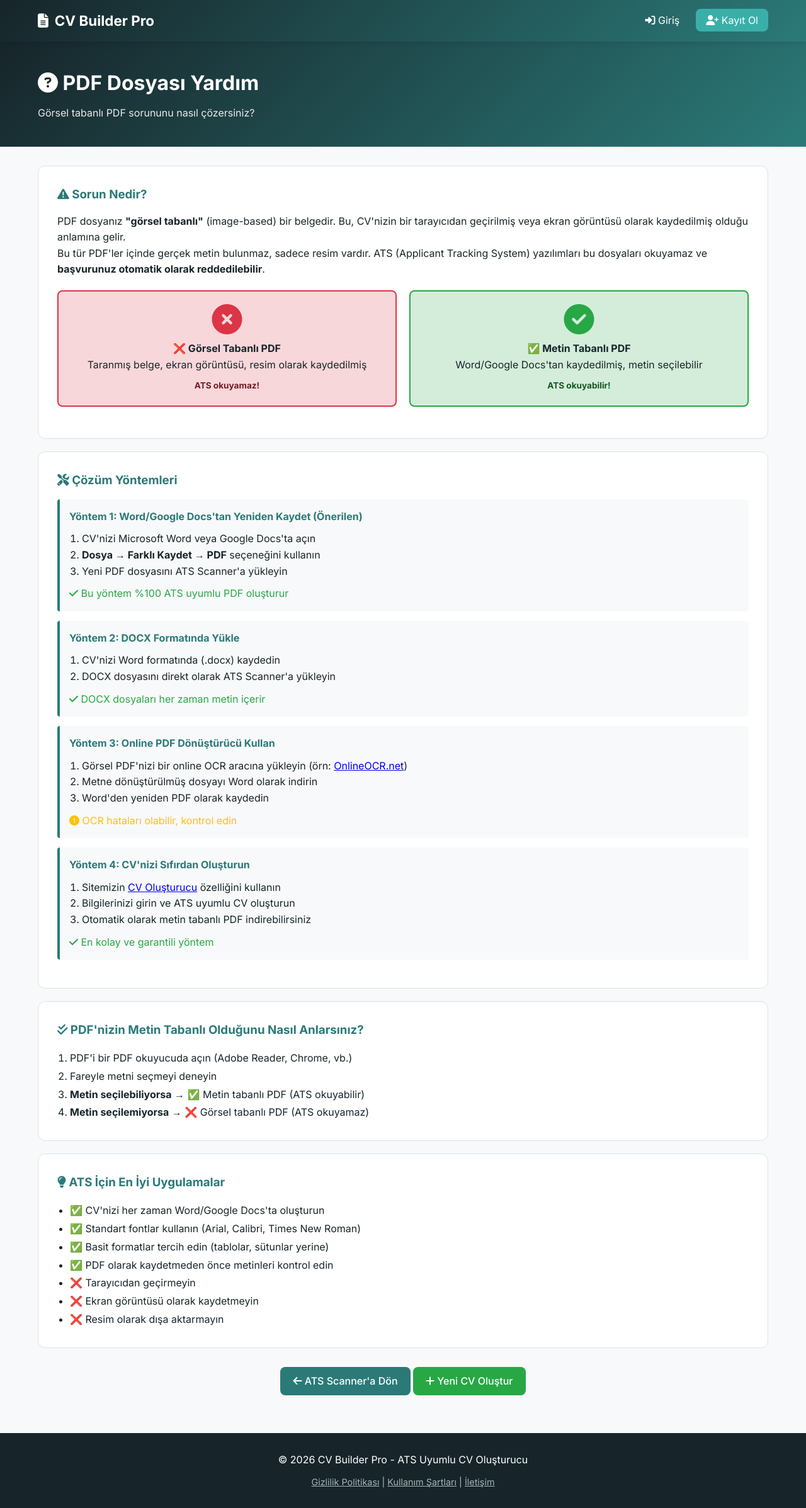
After one commit to dead1yghost/cv-builder, a PHP site: page /pdf-help.php in a window 1280 px wide. The commit adds this page. Shown: the whole page at 63% size. Run offline with PHP 8.4, Linux system fonts and the light colour scheme.

Commit message:
Add image-based PDF detection and comprehensive help page

```diff
--- /dev/null
+++ b/pdf-help.php
@@ -0,0 +1,122 @@
+<?php
+$pageTitle = 'PDF Yardım';
+require_once 'config.php';
+require_once 'header.php';
+?>
+
+<style>
+.help-section{background:#fff;border:1px solid var(--border);border-radius:12px;padding:30px;margin-bottom:20px}
+.help-section h3{color:var(--primary);margin:0 0 15px}
+.step-box{background:#f8f9fa;border-left:4px solid var(--primary);padding:15px;margin:15px 0;border-radius:4px}
+.step-box h4{margin:0 0 10px;color:var(--primary)}
+.comparison{display:grid;grid-template-columns:1fr 1fr;gap:20px;margin:20px 0}
+.comparison-item{padding:20px;border-radius:8px;text-align:center}
+.comparison-item.good{background:#d4edda;border:2px solid #28a745}
+.comparison-item.bad{background:#f8d7da;border:2px solid #dc3545}
+.comparison-item i{font-size:3rem;margin-bottom:10px}
+.comparison-item.good i{color:#28a745}
+.comparison-item.bad i{color:#dc3545}
+</style>
+
+<div class="page-header">
+<div class="container">
+<h1><i class="fas fa-question-circle"></i> PDF Dosyası Yardım</h1>
+<p>Görsel tabanlı PDF sorununu nasıl çözersiniz?</p>
+</div>
+</div>
+
+<div class="container">
+<div class="help-section">
+<h3><i class="fas fa-exclamation-triangle"></i> Sorun Nedir?</h3>
+<p>PDF dosyanız <strong>"görsel tabanlı"</strong> (image-based) bir belgedir. Bu, CV'nizin bir tarayıcıdan geçirilmiş veya ekran görüntüsü olarak kaydedilmiş olduğu anlamına gelir.</p>
+<p>Bu tür PDF'ler içinde gerçek metin bulunmaz, sadece resim vardır. ATS (Applicant Tracking System) yazılımları bu dosyaları okuyamaz ve <strong>başvurunuz otomatik olarak reddedilebilir</strong>.</p>
+
+<div class="comparison">
+<div class="comparison-item bad">
+<i class="fas fa-times-circle"></i>
+<h4>❌ Görsel Tabanlı PDF</h4>
+<p>Taranmış belge, ekran görüntüsü, resim olarak kaydedilmiş</p>
+<p style="margin-top:10px;font-size:.85rem;color:#721c24"><strong>ATS okuyamaz!</strong></p>
+</div>
+<div class="comparison-item good">
+<i class="fas fa-check-circle"></i>
+<h4>✅ Metin Tabanlı PDF</h4>
+<p>Word/Google Docs'tan kaydedilmiş, metin seçilebilir</p>
+<p style="margin-top:10px;font-size:.85rem;color:#155724"><strong>ATS okuyabilir!</strong></p>
+</div>
+</div>
+</div>
+
+<div class="help-section">
+<h3><i class="fas fa-tools"></i> Çözüm Yöntemleri</h3>
+
+<div class="step-box">
+<h4>Yöntem 1: Word/Google Docs'tan Yeniden Kaydet (Önerilen)</h4>
+<ol style="margin:10px 0 0;padding-left:20px">
+<li>CV'nizi Microsoft Word veya Google Docs'ta açın</li>
+<li><strong>Dosya → Farklı Kaydet → PDF</strong> seçeneğini kullanın</li>
+<li>Yeni PDF dosyasını ATS Scanner'a yükleyin</li>
+</ol>
+<p style="margin:10px 0 0;color:var(--success)"><i class="fas fa-check"></i> Bu yöntem %100 ATS uyumlu PDF oluşturur</p>
+</div>
+
+<div class="step-box">
+<h4>Yöntem 2: DOCX Formatında Yükle</h4>
+<ol style="margin:10px 0 0;padding-left:20px">
+<li>CV'nizi Word formatında (.docx) kaydedin</li>
+<li>DOCX dosyasını direkt olarak ATS Scanner'a yükleyin</li>
+</ol>
+<p style="margin:10px 0 0;color:var(--success)"><i class="fas fa-check"></i> DOCX dosyaları her zaman metin içerir</p>
+</div>
+
+<div class="step-box">
+<h4>Yöntem 3: Online PDF Dönüştürücü Kullan</h4>
+<ol style="margin:10px 0 0;padding-left:20px">
+<li>Görsel PDF'nizi bir online OCR aracına yükleyin (örn: <a href="https://www.onlineocr.net/" target="_blank">OnlineOCR.net</a>)</li>
+<li>Metne dönüştürülmüş dosyayı Word olarak indirin</li>
+<li>Word'den yeniden PDF olarak kaydedin</li>
+</ol>
+<p style="margin:10px 0 0;color:var(--warning)"><i class="fas fa-exclamation-circle"></i> OCR hataları olabilir, kontrol edin</p>
+</div>
+
+<div class="step-box">
+<h4>Yöntem 4: CV'nizi Sıfırdan Oluşturun</h4>
+<ol style="margin:10px 0 0;padding-left:20px">
+<li>Sitemizin <a href="cv-create.php">CV Oluşturucu</a> özelliğini kullanın</li>
+<li>Bilgilerinizi girin ve ATS uyumlu CV oluşturun</li>
+<li>Otomatik olarak metin tabanlı PDF indirebilirsiniz</li>
+</ol>
+<p style="margin:10px 0 0;color:var(--success)"><i class="fas fa-check"></i> En kolay ve garantili yöntem</p>
+</div>
+</div>
+
+<div class="help-section">
+<h3><i class="fas fa-check-double"></i> PDF'nizin Metin Tabanlı Olduğunu Nasıl Anlarsınız?</h3>
+<ol style="margin:10px 0 0;padding-left:20px;line-height:1.8">
+<li>PDF'i bir PDF okuyucuda açın (Adobe Reader, Chrome, vb.)</li>
+<li>Fareyle metni seçmeyi deneyin</li>
+<li><strong>Metin seçilebiliyorsa</strong> → ✅ Metin tabanlı PDF (ATS okuyabilir)</li>
+<li><strong>Metin seçilemiyorsa</strong> → ❌ Görsel tabanlı PDF (ATS okuyamaz)</li>
+</ol>
+</div>
+
+<div class="help-section">
+<h3><i class="fas fa-lightbulb"></i> ATS İçin En İyi Uygulamalar</h3>
+<ul style="margin:10px 0 0;padding-left:20px;line-height:1.8">
+<li>✅ CV'nizi her zaman Word/Google Docs'ta oluşturun</li>
+<li>✅ Standart fontlar kullanın (Arial, Calibri, Times New Roman)</li>
+<li>✅ Basit formatlar tercih edin (tablolar, sütunlar yerine)</li>
+<li>✅ PDF olarak kaydetmeden önce metinleri kontrol edin</li>
+<li>❌ Tarayıcıdan geçirmeyin</li>
+<li>❌ Ekran görüntüsü olarak kaydetmeyin</li>
+<li>❌ Resim olarak dışa aktarmayın</li>
+</ul>
+</div>
+
+<div style="text-align:center;margin:30px 0">
+<a href="ats-scanner.php" class="btn btn-primary"><i class="fas fa-arrow-left"></i> ATS Scanner'a Dön</a>
+<a href="cv-create.php" class="btn btn-success"><i class="fas fa-plus"></i> Yeni CV Oluştur</a>
+</div>
+</div>
+
+<?php require_once 'footer.php'; ?>
```
Also changed, not shown: ats-scanner.php (+25 -7 lines).
